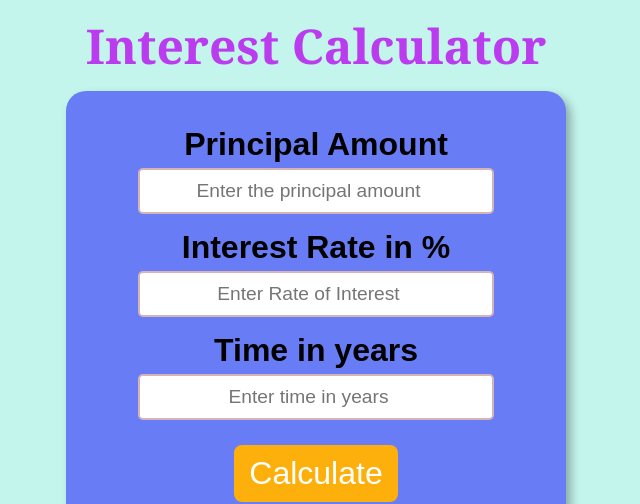
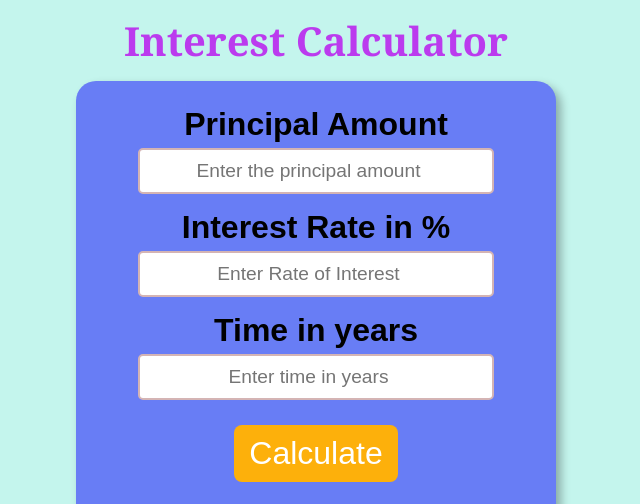
Before and after one commit to Afrid1919/Interest_Calculator, a plain HTML site: page index.html in a window 1280 px wide. Shown: the top 504 px of the page, without its empty margins (324-964 px from the left). Drawn offline with Linux system fonts and the light colour scheme.

Commit message:
Update style.css

```diff
--- a/style.css
+++ b/style.css
@@ -21,7 +21,8 @@ h1{
 h5{
     font-family:Georgia, 'Times New Roman', Times, serif;
     color: rgb(187, 59, 238);
-    font-size: 3.0em;
+    font-size: 2.5em;
+    font-weight: bold;
     text-align: center;
     margin: 10px 15px;
     padding: 3px 5px;
@@ -30,7 +31,7 @@ form{
     background-color: rgb(104, 125, 245);
     max-width: 430px;
     margin: auto;
-    padding: 35px;
+    padding: 25px;
     border-radius: 20px;
     box-shadow: 5px 5px 10px hsl(0, 0%, 0%, 0.3);
     display: flex;
@@ -51,11 +52,7 @@ input{
     margin-bottom: 15px;
     padding: 10px 15px;
 }
-/* #placeholder{
-    text-align: center;
-    font-size: 0.5em;
-    border: 2px solid rgb(212, 180, 180);
-} */
+
 button{
     background-color: rgb(253, 176, 11);
     color: white ;
```
